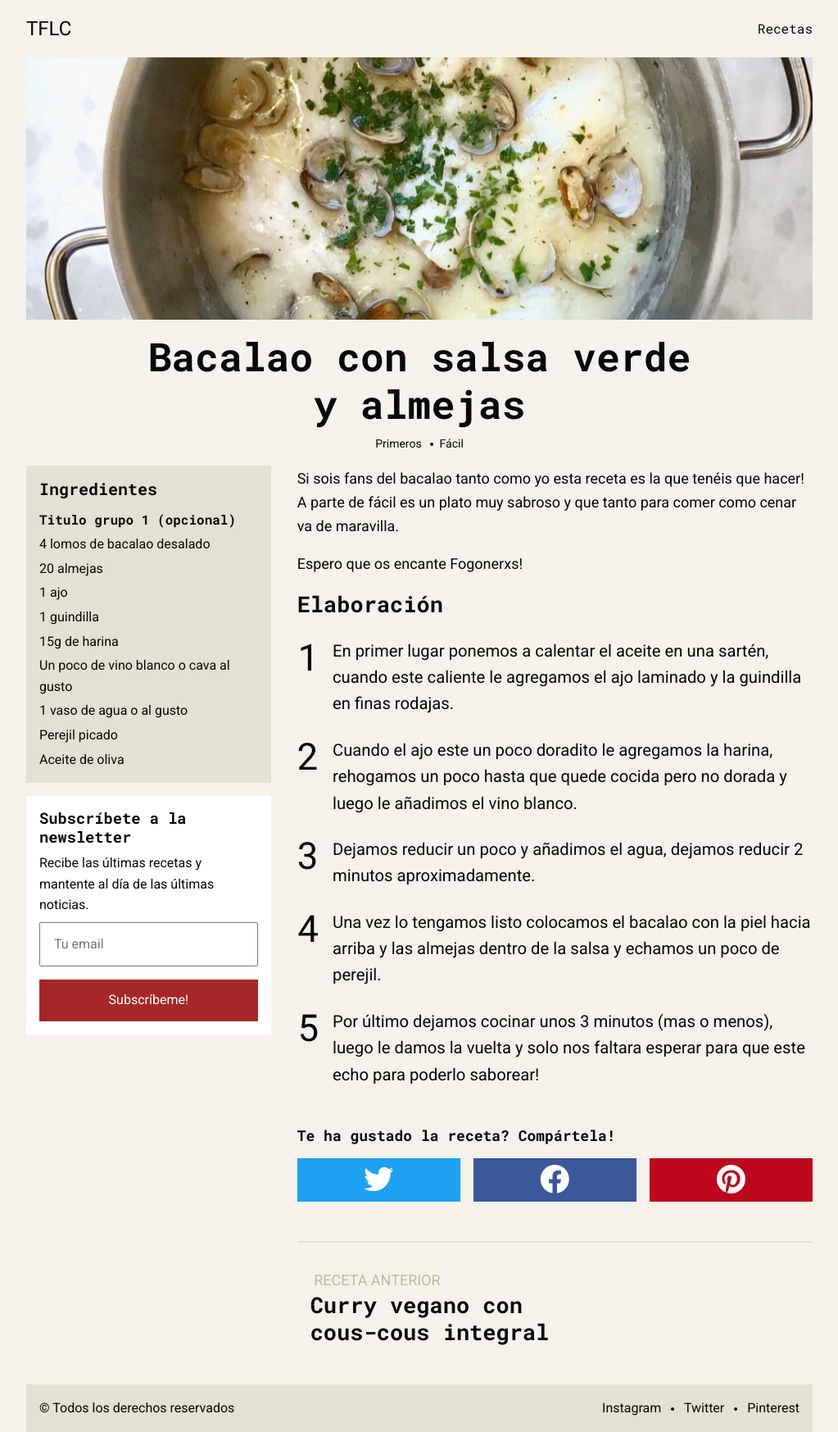
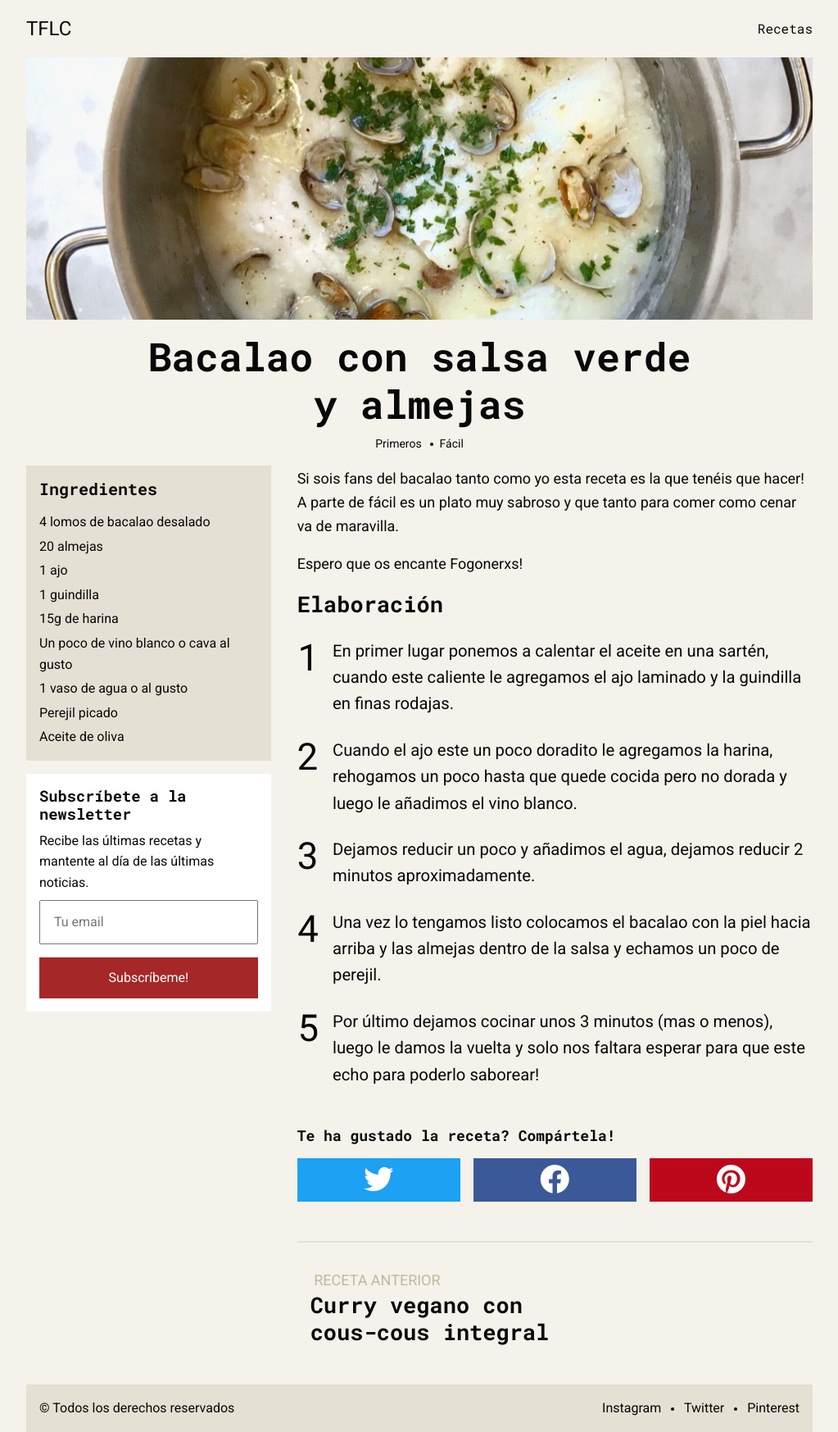
Before and after one commit to ricardpanades/tienefogoneslacosa, a Jekyll site: the page built from _recipes/2019-04-8-bacalao-con-salsa-verde-y-almejas.md, in a window 1280 px wide. Shown: the whole page at 82% size, without its empty margins (128-1151 px from the left). Built offline with Jekyll 4.4.1, drawn with Linux system fonts in a browser that asks for light colours; nearby versions of some CDN libraries; comment, search, counter and statistics services are not loaded.

Commit message:
Update 2019-04-8-bacalao-con-salsa-verde-y-almejas.md

```diff
--- a/_recipes/2019-04-8-bacalao-con-salsa-verde-y-almejas.md
+++ b/_recipes/2019-04-8-bacalao-con-salsa-verde-y-almejas.md
@@ -9,7 +9,7 @@ tags:
   - pescado
 difficulty: Fácil
 recipe-ingredients:
-  - ingredients-list-title: Titulo grupo 1 (opcional)
+  - ingredients-list-title:
     ingredients:
       - 4 lomos de bacalao desalado
       - 20 almejas
```
